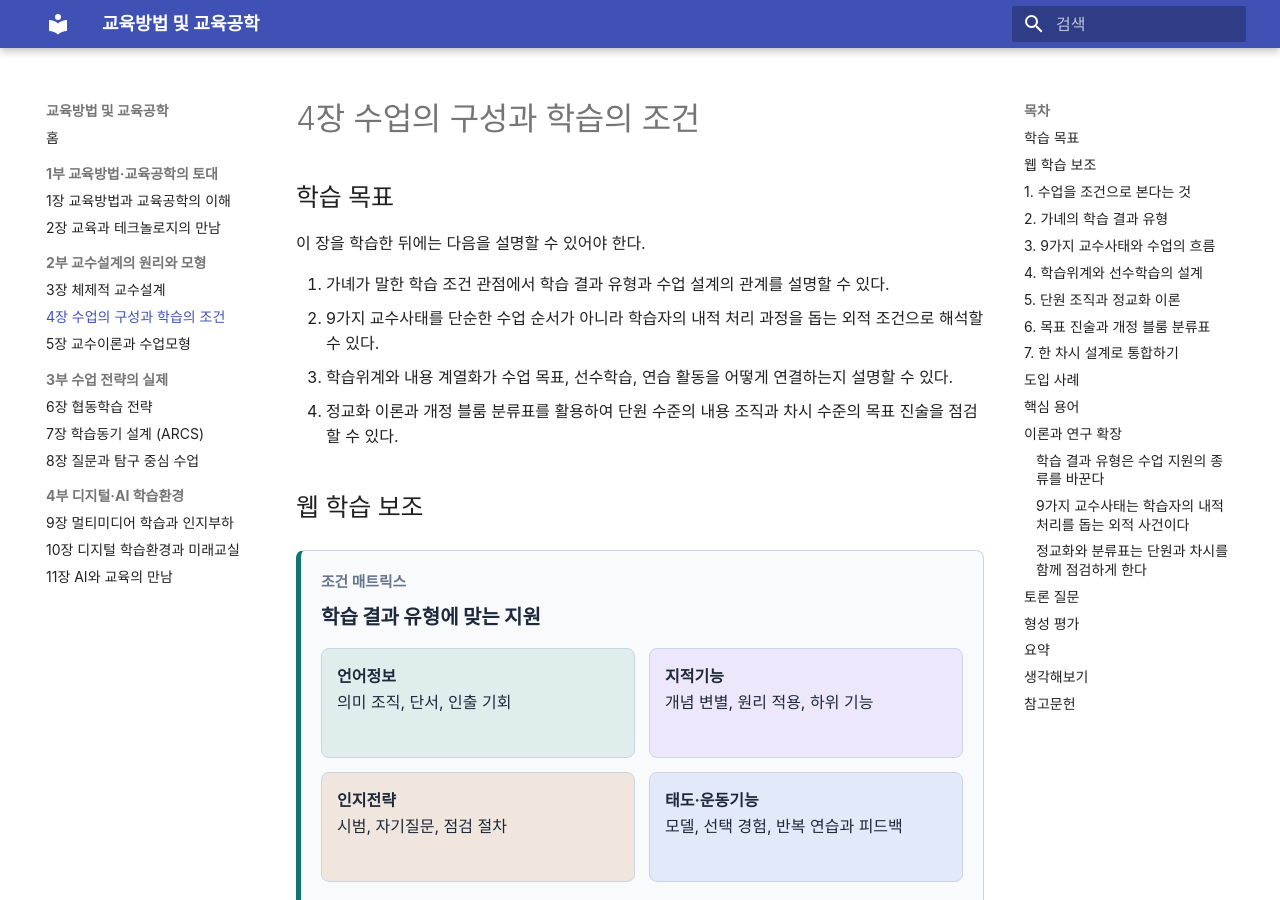
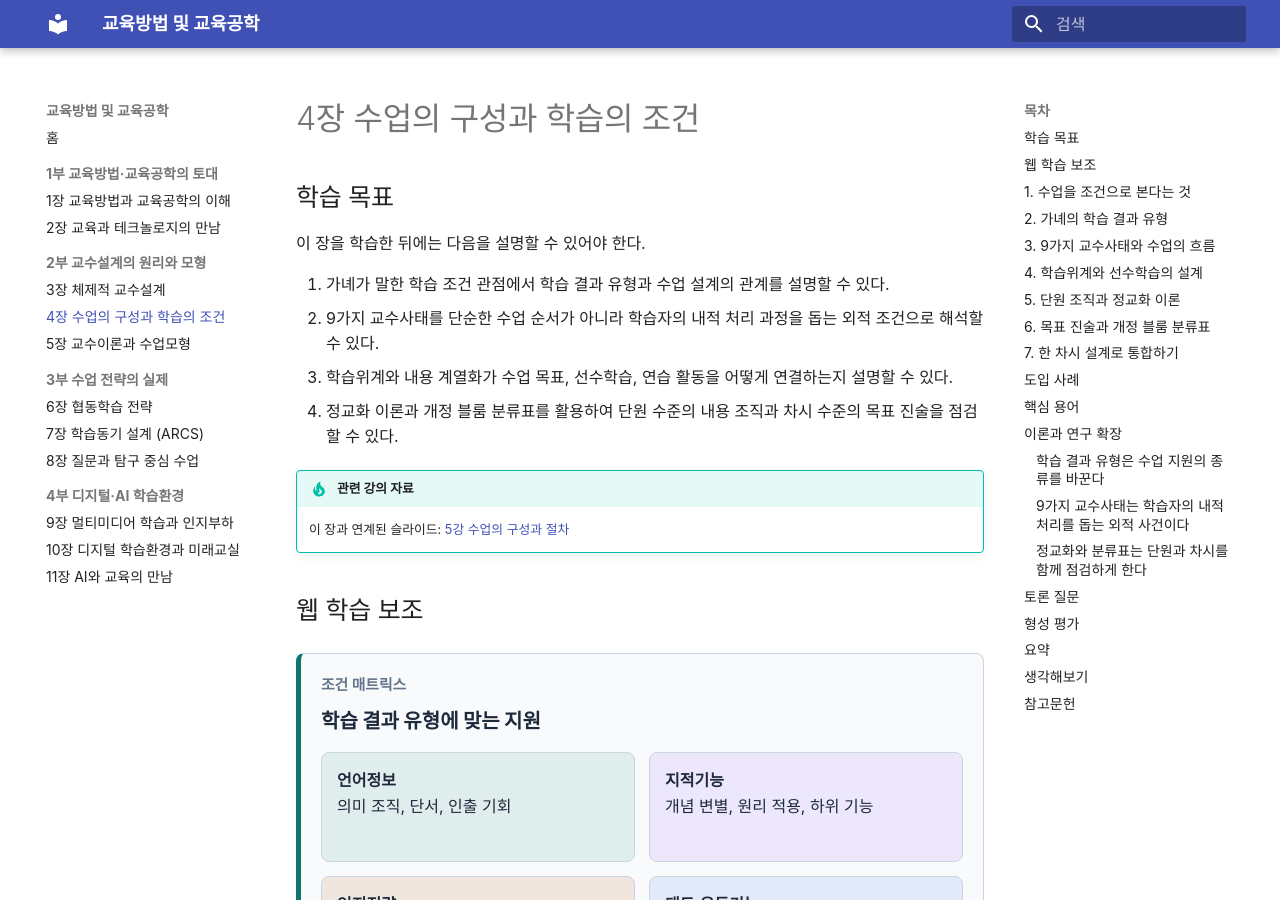
Before and after one commit to taehyeonglim/edtech, an MkDocs documentation site: the page built from docs/part2/ch04.md, in a window 1280 px wide and 900 px high. Built offline with MkDocs 1.6.1 and Material for MkDocs 9.7.7, drawn with Linux system fonts in a browser that asks for light colours.

Commit message:
docs(book): 4장에 관련 슬라이드(5강) 링크 추가

```diff
--- a/docs/part2/ch04.md
+++ b/docs/part2/ch04.md
@@ -8,6 +8,9 @@
 2. 9가지 교수사태를 단순한 수업 순서가 아니라 학습자의 내적 처리 과정을 돕는 외적 조건으로 해석할 수 있다.
 3. 학습위계와 내용 계열화가 수업 목표, 선수학습, 연습 활동을 어떻게 연결하는지 설명할 수 있다.
 4. 정교화 이론과 개정 블룸 분류표를 활용하여 단원 수준의 내용 조직과 차시 수준의 목표 진술을 점검할 수 있다.
+
+!!! tip "관련 강의 자료"
+    이 장과 연계된 슬라이드: [5강 수업의 구성과 절차](https://taehyeonglim.github.io/edtech/chapters/chapter-05/slides/deck.html){target=_blank}
 
 ## 웹 학습 보조
 
```
